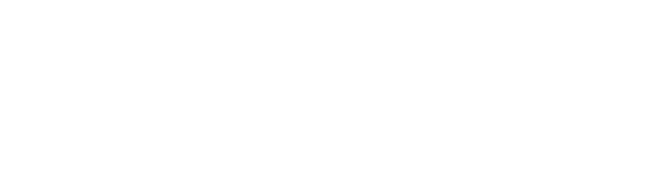
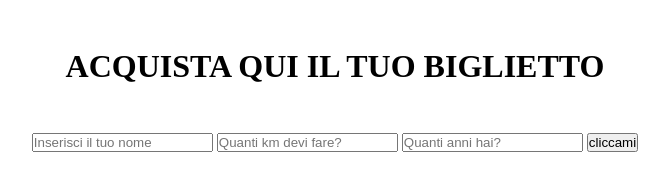
Before and after one commit to Claudio-DiGiovanni/js-biglietto-treno-form, a plain HTML site: page index.html in a window 1280 px wide. Shown: the whole page, without its empty margins (305-974 px from the left). Drawn offline with Linux system fonts and the light colour scheme.

Commit message:
problem with input value

```diff
--- a/css/style.css
+++ b/css/style.css
@@ -3,3 +3,14 @@
     padding: 0;
     box-sizing: border-box;
 }
+.container{
+    margin: auto;
+    max-width: 1000px;
+    text-align: center;
+}
+
+h1{
+    padding: 3rem;
+    text-transform: uppercase;
+
+}
--- a/index.html
+++ b/index.html
@@ -6,9 +6,15 @@
     <meta name="viewport" content="width=device-width, initial-scale=1.0">
     <title>Biglietto del treno</title>
     <link rel="stylesheet" href="css/style.css">
-    <script src="script.js"></script>
+    <script src="script.js" defer></script>
 </head>
 <body>
-
+    <div class="container">
+        <h1>acquista qui il tuo biglietto</h1>
+        <input type="text" name="name" id="nome" placeholder="Inserisci il tuo nome">
+        <input type="number" name="km" placeholder="Quanti km devi fare?">
+        <input type="number" name="age" placeholder="Quanti anni hai?">
+        <button type="submit">cliccami</button>
+    </div>
 </body>
 </html>
--- a/script.js
+++ b/script.js
@@ -0,0 +1,3 @@
+const nome = document.getElementById("nome").value;
+
+console.log(nome)
```
